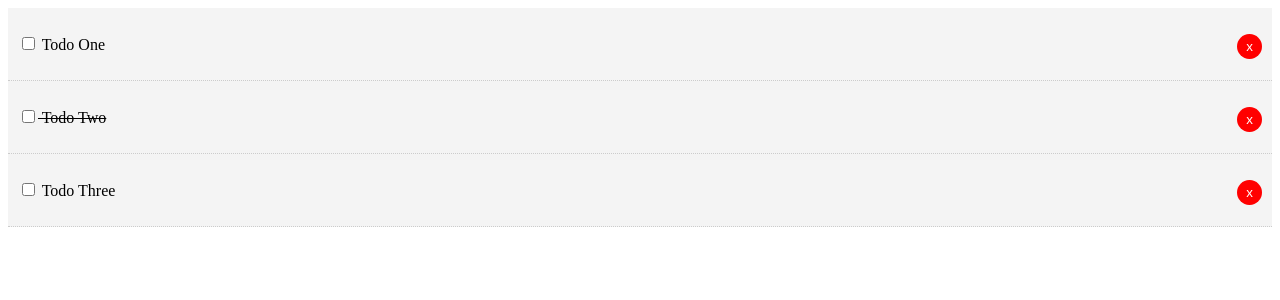
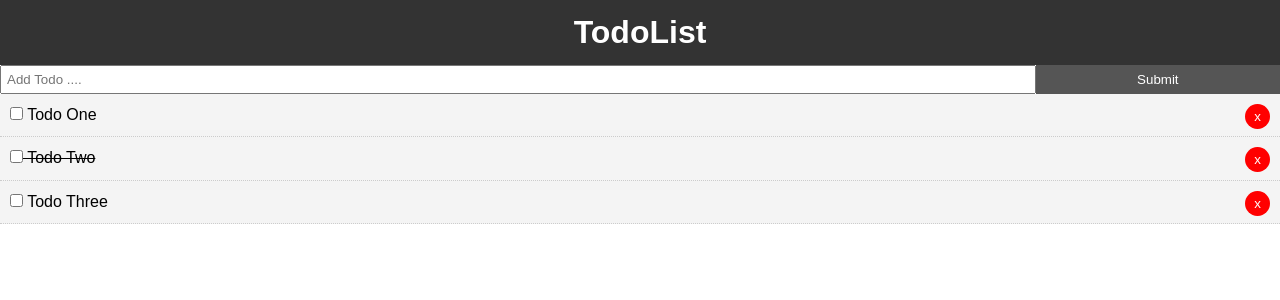
Before and after one commit to gipsycloud/vue-curd-todo, a Vue app in the folder curd/: page / in a window 1280 px wide. Shown: the top 300 px of the page. Built offline with nearby package versions, Linux system fonts and the light colour scheme.

Commit message:
adding addtodo button 'https://www.youtube.com/watch?v=Wy9q22isx3U&t=2523s'

```diff
--- a/curd/src/App.vue
+++ b/curd/src/App.vue
@@ -3,18 +3,22 @@
     <!-- <img alt="Vue logo" src="./assets/logo.png">
     <HelloWorld msg="Welcome to Your Vue.js App"/> -->
     <!-- {{ msg }} -->
+    <Header />
+    <AddTodo />
     <Todos v-bind:todos="todos" v-on:del-todo="deleteTodo"/>
   </div>
 </template>
 
 <script>
 // import HelloWorld from './components/HelloWorld.vue'
+  import Header from './components/layout/Header';
   import Todos from './components/Todos';
+  import AddTodo from './components/AddTodo';
 
 export default {
   name: 'app',
   components: {
-    Todos
+    Header, Todos, AddTodo
   },
   data() {
     return {
@@ -45,6 +49,8 @@
   }
 }
 </script>
+
+<style>
   * {
     box-sizing: border-box;
     margin: 0;
@@ -54,6 +60,15 @@
     font-family: Arial, Helvetica, sans-serif;
     line-height: 1.4;
   }
-<style>
-
+  .btn {
+    display: inline-block;
+    border: none;
+    background: #555;
+    color: #fff;
+    padding: 7px 20px;
+    cursor: pointer;
+  }
+  .btn:hover {
+    background: #666;
+  }
 </style>
--- /dev/null
+++ b/curd/src/components/AddTodo.vue
@@ -0,0 +1,32 @@
+<template>
+	<div>
+		<form @submit="addTodo">
+			<input type="text" v-model="title" name="title" placeholder="Add Todo ....">
+			<input type="submit" value="Submit" class="btn" name="">
+		</form>
+	</div>
+</template>
+
+<script type="text/javascript">
+	export default {
+		name: "AddTodo",
+		data() {
+			return {
+				title: ''
+			}
+		}
+	}
+</script>
+
+<style scoped>
+	form {
+		display: flex;
+	}
+	input[type="text"] {
+		flex: 10;
+		padding: 5px;
+	}
+	input[type="submit"] {
+		flex: 2;
+	}
+</style>
--- /dev/null
+++ b/curd/src/components/layout/Header.vue
@@ -0,0 +1,25 @@
+<template>
+	<header class="header">
+		<h1>TodoList</h1>
+	</header>
+</template>
+
+<script>
+	export default {
+		name: "Header"
+	}
+</script>
+
+<style scoped>
+	.header {
+		background: #333;
+		color: #fff;
+		text-align: center;
+		padding: 10px;
+	}
+
+	header a {
+		color: #fff;
+		padding-right: 5px;
+	}
+</style>
```
